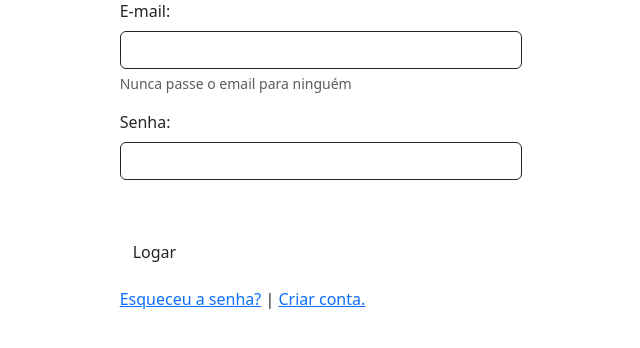
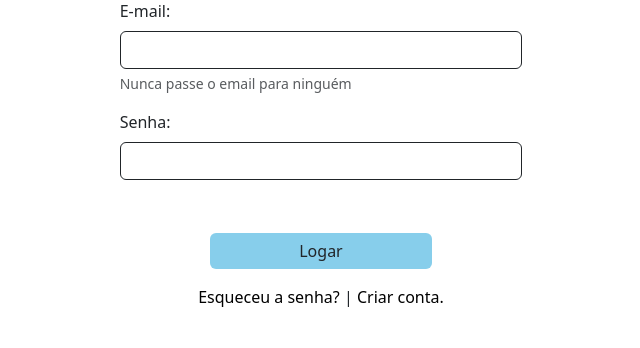
Before and after one commit to thiago105/hackathon-grupo12, a PHP site: page /login.php in a window 1280 px wide. Shown: the part 215-563 px from the top of the page, without its empty margins (319-959 px from the left). Run offline with PHP 8.4, Linux system fonts and the light colour scheme.

Commit message:
css atualizado

```diff
--- a/php/css/style.css
+++ b/php/css/style.css
@@ -42,11 +42,6 @@ header{
     border-radius: 16px;
     transition: 1s;
 }
-.carousel-item img {
-    height: 500px; /* Defina a altura máxima que desejar */
-    object-fit: cover; /* Faz a imagem cobrir o espaço sem distorcer, cortando o excesso */
-    width: 100%; /* Garante que a largura continue preenchendo o contêiner */
-}
 footer{
     background-color: #0066b3;
     color: #FFFFFF;
@@ -58,3 +53,31 @@ footer #whats span a, footer #git p a{
     text-decoration: none;
     color: #FFFFFF;
 }
+/* index.php */
+.carousel-item img {
+    height: 500px;
+    object-fit: cover; /* Faz a imagem cobrir o espaço sem distorcer, cortando o excesso */
+    width: 100%;
+}
+
+/* login.php */
+.cointainer-btn{
+    display: flex;
+    justify-content: center;
+    width: 100%;
+}
+.cointainer-btn #btnLgn{
+    width: 55%;
+    border: none 0px;
+    background-color: #87CEEB;
+}
+.cointainer-btn #btnLgn:hover{
+    border-radius: 16px;
+    transition: 1s;
+    background-color: #0066b3;
+    color: #FFFFFF;
+}
+.cointainer-btn p a{
+    text-decoration: none;
+    color: black;
+}
```
